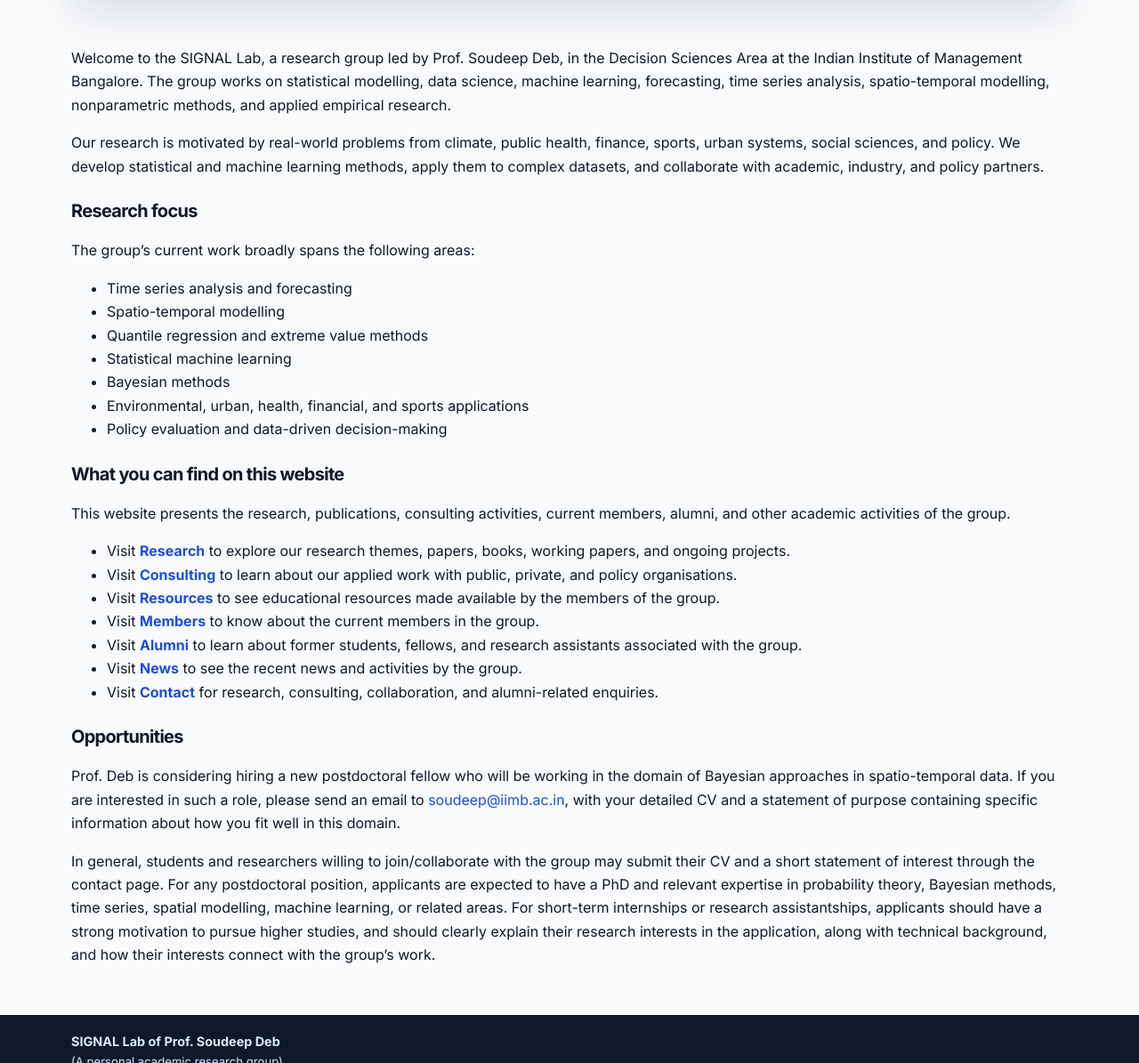
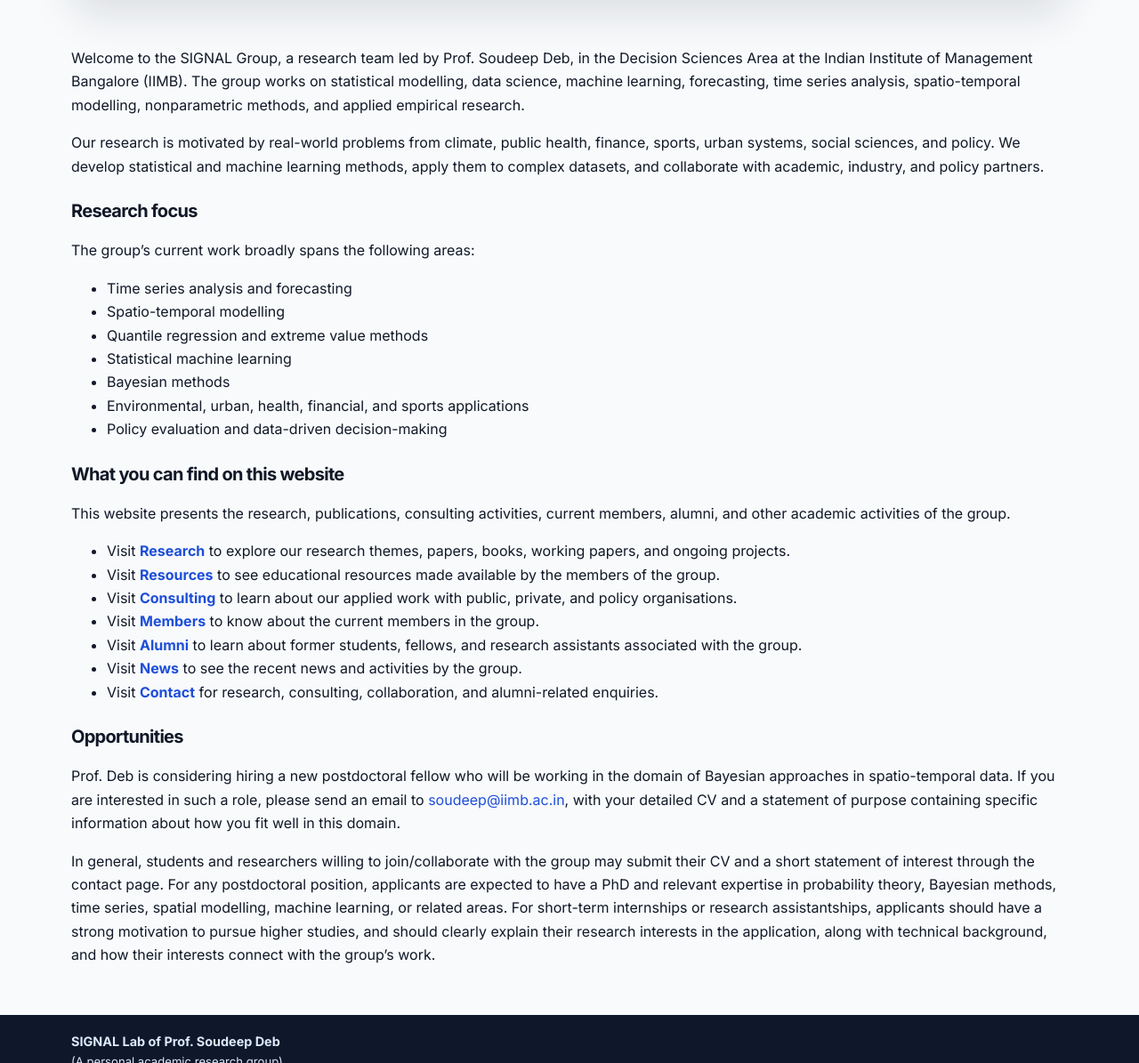
Before and after one commit to soudeepd/soudeeps-research-group, a Jekyll site: the page built from docs/index.md, in a window 1280 px wide and 1400 px high, scrolled down 709 px. Shown: the part 205-1400 px from the top of the window at 89% size. Built offline with Jekyll 4.4.1, drawn with Linux system fonts in a browser that asks for light colours.

Commit message:
Update group name from 'Lab' to 'Group' in index.md

```diff
--- a/docs/index.md
+++ b/docs/index.md
@@ -3,7 +3,7 @@ layout: home
 title: Home
 ---
 
-Welcome to the SIGNAL Lab, a research group led by Prof. Soudeep Deb, in the Decision Sciences Area at the Indian Institute of Management Bangalore. The group works on statistical modelling, data science, machine learning, forecasting, time series analysis, spatio-temporal modelling, nonparametric methods, and applied empirical research.
+Welcome to the SIGNAL Group, a research team led by Prof. Soudeep Deb, in the Decision Sciences Area at the Indian Institute of Management Bangalore (IIMB). The group works on statistical modelling, data science, machine learning, forecasting, time series analysis, spatio-temporal modelling, nonparametric methods, and applied empirical research.
 
 Our research is motivated by real-world problems from climate, public health, finance, sports, urban systems, social sciences, and policy. We develop statistical and machine learning methods, apply them to complex datasets, and collaborate with academic, industry, and policy partners.
 
@@ -24,8 +24,8 @@ The group's current work broadly spans the following areas:
 This website presents the research, publications, consulting activities, current members, alumni, and other academic activities of the group.
 
 - Visit [**Research**]({{ site.baseurl }}/research/) to explore our research themes, papers, books, working papers, and ongoing projects.
+- Visit [**Resources**]({{ site.baseurl }}/resources/) to see educational resources made available by the members of the group.
 - Visit [**Consulting**]({{ site.baseurl }}/consulting/) to learn about our applied work with public, private, and policy organisations.
-- Visit [**Resources**]({{ site.baseurl }}/resources/) to see educational resources made available by the members of the group.
 - Visit [**Members**]({{ site.baseurl }}/members/) to know about the current members in the group.
 - Visit [**Alumni**]({{ site.baseurl }}/alumni/) to learn about former students, fellows, and research assistants associated with the group.
 - Visit [**News**]({{ site.baseurl }}/news/) to see the recent news and activities by the group.
```
